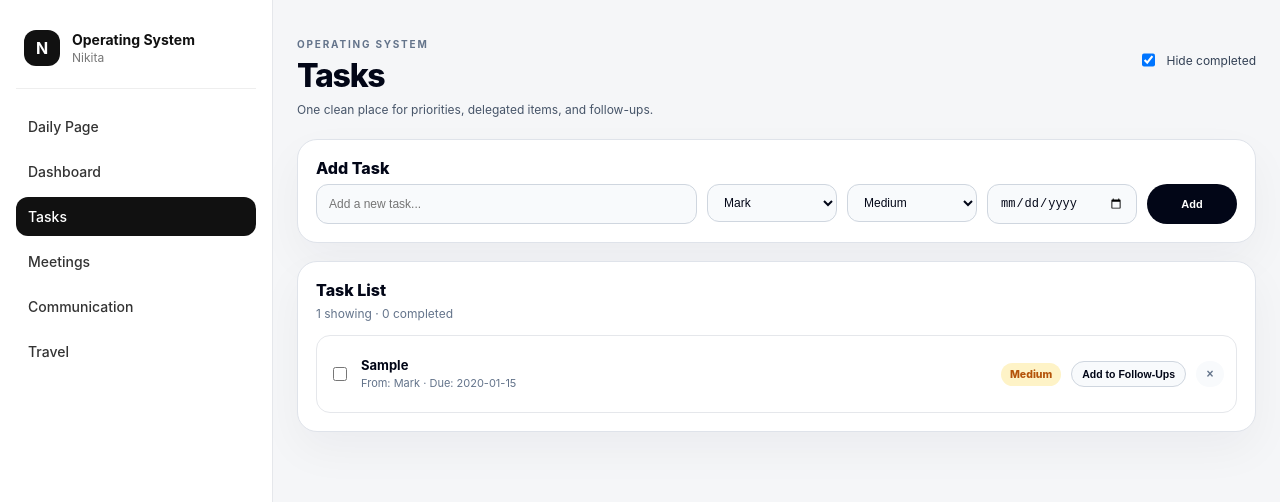
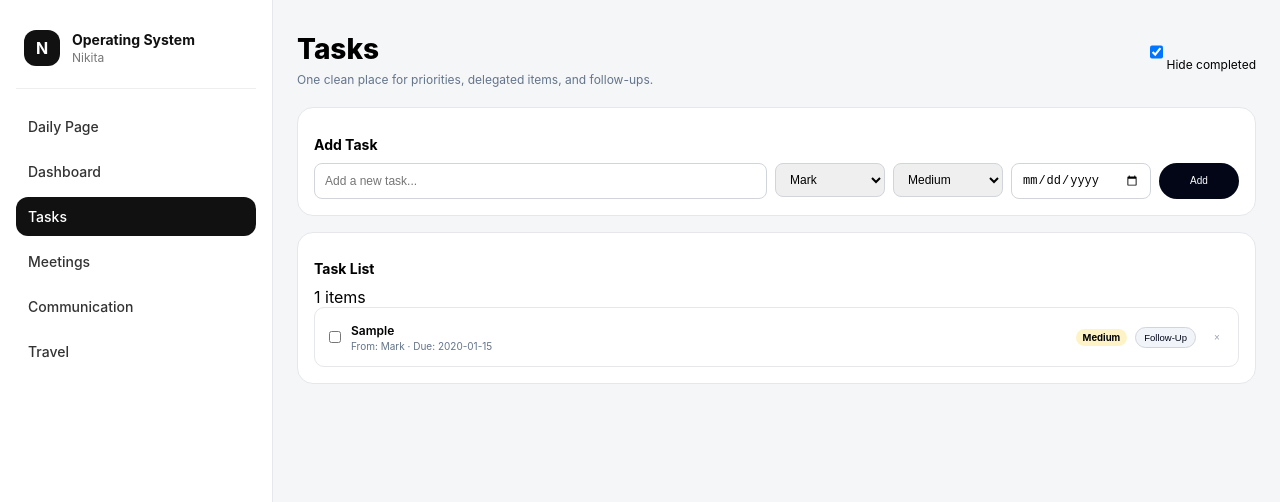
Before and after one commit to nikitaline-code/nl-operating-system, a Next.js app: page /tasks in a window 1280 px wide. Both pictures are taken after typing "Sample", "2020-01-15" into the empty fields and a click on the button "Add". Shown: the top 502 px of the page. Built offline with nearby package versions, Linux system fonts and the light colour scheme.

Commit message:
Update tasks.js

```diff
--- a/pages/tasks.js
+++ b/pages/tasks.js
@@ -2,22 +2,6 @@ import { useEffect, useState } from "react";
 
 const TASKS_KEY = "os-tasks";
 const FOLLOWUPS_KEY = "dashboard-follow-ups";
-
-function getTaskText(task) {
-  return task.text || task.task || task.title || task.content || task.name || "";
-}
-
-function getTaskFrom(task) {
-  return task.assignedFrom || task.from || task.owner || task.source || "N/A";
-}
-
-function getTaskDueDate(task) {
-  return task.dueDate || task.due_date || task.date || "";
-}
-
-function getTaskUrgency(task) {
-  return task.urgency || task.priority || "Medium";
-}
 
 export default function TasksPage() {
   const [tasks, setTasks] = useState([]);
@@ -71,18 +55,12 @@ export default function TasksPage() {
 
     const followUp = {
       id: Date.now(),
-      text: getTaskText(task),
-      sourceTask: {
-        from: getTaskFrom(task),
-        dueDate: getTaskDueDate(task),
-        urgency: getTaskUrgency(task),
-      },
+      text: task.text,
       completed: false,
       createdAt: new Date().toLocaleDateString(),
     };
 
     localStorage.setItem(FOLLOWUPS_KEY, JSON.stringify([followUp, ...existing]));
-    alert("Added to Follow-Ups");
   }
 
   const visibleTasks = hideCompleted
@@ -94,11 +72,8 @@ export default function TasksPage() {
       <div className="shell">
         <div className="top">
           <div>
-            <p className="eyebrow">OPERATING SYSTEM</p>
             <h1>Tasks</h1>
-            <p className="subtitle">
-              One clean place for priorities, delegated items, and follow-ups.
-            </p>
+            <p>One clean place for priorities, delegated items, and follow-ups.</p>
           </div>
 
           <label className="hide-toggle">
@@ -111,19 +86,15 @@ export default function TasksPage() {
           </label>
         </div>
 
-        <section className="add-card">
-          <div className="card-header">
+        <section className="card">
           <h2>Add Task</h2>
-          </div>
 
           <div className="add-row">
             <input
               value={taskText}
               onChange={(e) => setTaskText(e.target.value)}
               placeholder="Add a new task..."
-              onKeyDown={(e) => {
-                if (e.key === "Enter") addTask();
-              }}
+              onKeyDown={(e) => e.key === "Enter" && addTask()}
             />
 
             <select
@@ -151,67 +122,49 @@ export default function TasksPage() {
           </div>
         </section>
 
-        <section className="task-card">
-          <div className="card-title-row">
-            <div>
+        <section className="card">
+          <div className="card-head">
             <h2>Task List</h2>
-              <p>
-                {visibleTasks.length} showing ·{" "}
-                {tasks.filter((task) => task.completed).length} completed
-              </p>
-            </div>
+            <span>{visibleTasks.length} items</span>
           </div>
 
           <div className="task-list">
-            {visibleTasks.length === 0 ? (
-              <p className="empty">No tasks showing.</p>
-            ) : (
-              visibleTasks.map((task) => {
-                const taskName = getTaskText(task);
-                const from = getTaskFrom(task);
-                const due = getTaskDueDate(task);
-                const level = getTaskUrgency(task);
-
-                return (
-                  <div
-                    className={`task-row ${task.completed ? "done" : ""}`}
-                    key={task.id}
-                  >
+            {visibleTasks.map((task) => (
+              <div className={`task-row ${task.completed ? "done" : ""}`} key={task.id}>
                 <input
                   className="task-check"
                   type="checkbox"
-                      checked={!!task.completed}
+                  checked={task.completed}
                   onChange={() => toggleTask(task.id)}
                 />
 
                 <div className="task-main">
-                      <h3>{taskName || "Untitled task"}</h3>
+                  <h3>{task.text}</h3>
                   <p>
-                        From: {from}
-                        {due ? ` · Due: ${due}` : ""}
+                    From: {task.assignedFrom}
+                    {task.dueDate ? ` · Due: ${task.dueDate}` : ""}
                   </p>
                 </div>
 
-                    <span className={`badge ${level.toLowerCase()}`}>
-                      {level}
+                <span className={`badge ${task.urgency.toLowerCase()}`}>
+                  {task.urgency}
                 </span>
 
                 <button
                   className="followup-btn"
                   onClick={() => addTaskToFollowUps(task)}
                 >
-                      Add to Follow-Ups
+                  Follow-Up
                 </button>
 
-                    <button
-                      className="delete-btn"
-                      onClick={() => deleteTask(task.id)}
-                    >
+                <button className="delete-btn" onClick={() => deleteTask(task.id)}>
                   ×
                 </button>
               </div>
-                );
-              })
+            ))}
+
+            {visibleTasks.length === 0 && (
+              <p className="empty">No tasks showing.</p>
             )}
           </div>
         </section>
@@ -222,253 +175,152 @@ export default function TasksPage() {
           margin: 0;
           background: #f5f6f8;
           font-family: -apple-system, BlinkMacSystemFont, "Segoe UI", sans-serif;
-          color: #020617;
         }
 
         .page {
-          min-height: 100vh;
-          padding: 38px 24px 80px;
+          padding: 32px 24px;
         }
 
         .shell {
-          width: 100%;
-          max-width: 1220px;
+          max-width: 1200px;
           margin: 0 auto;
         }
 
         .top {
           display: flex;
           justify-content: space-between;
-          align-items: flex-start;
-          margin-bottom: 22px;
-        }
-
-        .eyebrow {
-          margin: 0 0 10px;
-          font-size: 10px;
-          letter-spacing: 0.18em;
-          font-weight: 700;
-          color: #64748b;
+          margin-bottom: 20px;
         }
 
         h1 {
           margin: 0;
-          font-size: 32px;
-          line-height: 1;
-          font-weight: 800;
-          letter-spacing: -0.04em;
-        }
-
-        .subtitle {
-          margin: 10px 0 0;
-          font-size: 12px;
-          color: #475569;
-        }
-
-        .hide-toggle {
-          display: flex;
-          align-items: center;
-          gap: 8px;
-          font-size: 12px;
-          color: #334155;
-        }
-
-        .add-card,
-        .task-card {
-          background: #ffffff;
-          border: 1px solid #dfe3ea;
-          border-radius: 20px;
-          box-shadow: 0 18px 45px rgba(15, 23, 42, 0.045);
-          margin-bottom: 18px;
-        }
-
-        .add-card {
-          padding: 18px;
-        }
-
-        .task-card {
-          padding: 18px;
-        }
-
-        .card-header h2,
-        .card-title-row h2 {
-          margin: 0 0 6px;
-          font-size: 16px;
+          font-size: 28px;
           font-weight: 800;
         }
 
-        .card-title-row {
-          margin-bottom: 14px;
-        }
-
-        .card-title-row p {
-          margin: 0;
+        .top p {
+          margin: 6px 0 0;
           font-size: 12px;
           color: #64748b;
         }
 
+        .hide-toggle {
+          font-size: 12px;
+        }
+
+        .card {
+          background: #fff;
+          border: 1px solid #e5e7eb;
+          border-radius: 16px;
+          padding: 16px;
+          margin-bottom: 16px;
+        }
+
+        h2 {
+          font-size: 14px;
+          margin-bottom: 10px;
+        }
+
         .add-row {
           display: grid;
-          grid-template-columns: 1fr 130px 130px 150px 90px;
-          gap: 10px;
+          grid-template-columns: 1fr 110px 110px 140px 80px;
+          gap: 8px;
         }
 
         input,
         select {
-          height: 38px;
-          border-radius: 12px;
-          border: 1px solid #cfd6df;
-          background: #f8fafc;
-          padding: 0 12px;
+          height: 34px;
+          border-radius: 8px;
+          border: 1px solid #d1d5db;
           font-size: 12px;
-          color: #020617;
-          outline: none;
+          padding: 0 10px;
         }
 
         button {
           border: none;
           border-radius: 999px;
           background: #020617;
-          color: #ffffff;
-          font-size: 11px;
-          font-weight: 800;
-          padding: 8px 13px;
+          color: white;
+          font-size: 10px;
+          padding: 6px 10px;
           cursor: pointer;
         }
 
         .task-list {
           display: flex;
           flex-direction: column;
-          gap: 8px;
+          gap: 6px;
         }
 
         .task-row {
           display: grid;
-          grid-template-columns: 22px minmax(0, 1fr) auto auto 28px;
+          grid-template-columns: 18px 1fr auto auto 24px;
           align-items: center;
-          gap: 10px;
+          gap: 8px;
           border: 1px solid #e5e7eb;
-          background: #ffffff;
-          border-radius: 14px;
-          padding: 10px 12px;
-          min-height: 56px;
-        }
-
-        .task-row:hover {
-          background: #fbfcfe;
-          border-color: #d7dde6;
+          border-radius: 10px;
+          padding: 7px 10px;
+          min-height: 44px;
         }
 
         .task-row.done {
-          opacity: 0.52;
-        }
-
-        .task-row.done h3 {
-          text-decoration: line-through;
-        }
-
-        .task-check {
-          width: 14px;
-          height: 14px;
-          padding: 0;
-        }
-
-        .task-main {
-          min-width: 0;
+          opacity: 0.5;
         }
 
         .task-main h3 {
-          margin: 0 0 4px;
-          font-size: 13px;
-          line-height: 1.25;
-          font-weight: 650;
-          color: #020617;
-          white-space: nowrap;
-          overflow: hidden;
-          text-overflow: ellipsis;
+          margin: 0 0 2px;
+          font-size: 12px;
+          font-weight: 600;
         }
 
         .task-main p {
           margin: 0;
-          font-size: 11px;
-          line-height: 1.25;
+          font-size: 10px;
           color: #64748b;
         }
 
         .badge {
+          padding: 3px 7px;
           border-radius: 999px;
-          padding: 5px 9px;
-          font-size: 10.5px;
-          font-weight: 800;
-          white-space: nowrap;
+          font-size: 9.5px;
+          font-weight: 700;
         }
 
         .badge.low {
           background: #dcfce7;
-          color: #166534;
         }
 
         .badge.medium {
           background: #fef3c7;
-          color: #b45309;
         }
 
         .badge.high {
           background: #fee2e2;
-          color: #b91c1c;
         }
 
         .followup-btn {
-          background: #f8fafc;
+          background: #f1f5f9;
           color: #020617;
-          border: 1px solid #cfd6df;
-          padding: 6px 10px;
-          font-size: 10.5px;
-          font-weight: 800;
-          white-space: nowrap;
+          border: 1px solid #d1d5db;
+          font-size: 9.5px;
+          padding: 4px 8px;
         }
 
         .delete-btn {
-          background: #f8fafc;
-          color: #64748b;
-          border: 1px solid transparent;
-          padding: 5px 9px;
-          font-size: 12px;
+          background: transparent;
+          color: #9ca3af;
+          font-size: 10px;
         }
 
-        .delete-btn:hover {
-          color: #991b1b;
-          border-color: #fecaca;
-          background: #fff;
+        .task-check {
+          width: 12px;
+          height: 12px;
         }
 
         .empty {
-          margin: 0;
-          padding: 14px;
           font-size: 12px;
           color: #64748b;
-        }
-
-        @media (max-width: 900px) {
-          .top {
-            flex-direction: column;
-            gap: 12px;
-          }
-
-          .add-row {
-            grid-template-columns: 1fr;
-          }
-
-          .task-row {
-            grid-template-columns: 22px 1fr;
-          }
-
-          .badge,
-          .followup-btn,
-          .delete-btn {
-            grid-column: 2;
-            justify-self: flex-start;
-          }
+          padding: 10px;
         }
       `}</style>
     </main>
```
Lines whose indentation alone changed are shown as unchanged.
